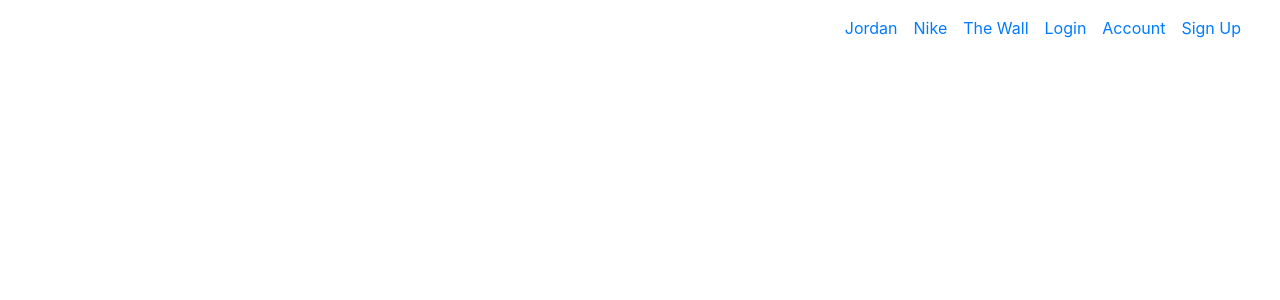
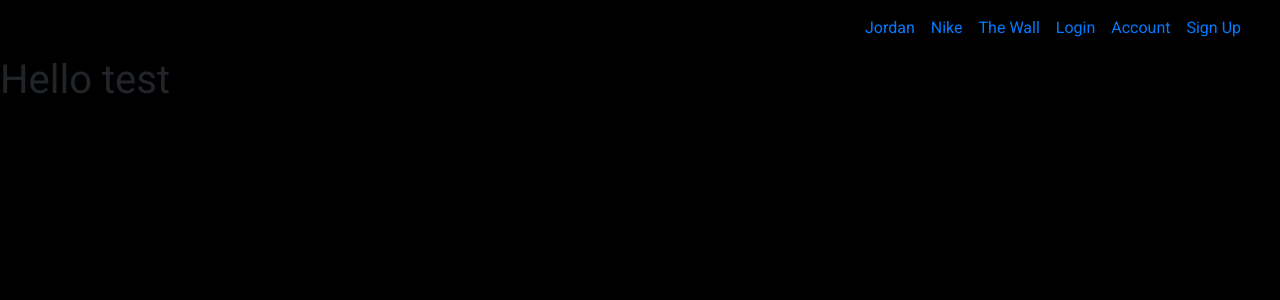
Before and after one commit to Harry-Leepz/Project-Airtown, a Flask app: page / in a window 1280 px wide. Shown: the top 300 px of the page. Run offline with Flask 2, Linux system fonts and the light colour scheme; data that the repository does not hold is empty; some libraries are stand-ins or nearby versions.

Commit message:
Create Static directory with js and css directory with style.css and script.js files

```diff
--- /dev/null
+++ b/static/css/style.css
@@ -0,0 +1,6 @@
+body {
+    font-family: 'Roboto', sans-serif;
+    margin: 0;
+    padding: 0;
+    background-color: black;
+}
--- a/templates/base.html
+++ b/templates/base.html
@@ -7,7 +7,9 @@
 <meta name="Description" content="Enter your description here"/>
 <link rel="stylesheet" href="https://cdnjs.cloudflare.com/ajax/libs/twitter-bootstrap/4.5.2/css/bootstrap.min.css">
 <link rel="stylesheet" href="https://cdnjs.cloudflare.com/ajax/libs/font-awesome/5.15.0/css/all.min.css">
-<link rel="stylesheet" href="assets/css/style.css">
+<link rel="preconnect" href="https://fonts.gstatic.com" crossorigin>
+<link href="https://fonts.googleapis.com/css2?family=Roboto:wght@400;700;900&display=swap" rel="stylesheet">
+<link rel="stylesheet" href="{{ url_for ('static', filename='css/style.css') }}" type="text/css">
 <title>Air Town - Home Page</title>
 </head>
 <body>
@@ -16,8 +18,8 @@
         <div class="container-fluid">
 
             <button class="navbar-toggler ml-auto" type="button" data-toggle="collapse" data-target="#navbarNavDropdown"
-            aria-controls="navbarNavDropdown" aria-expanded="false" aria-label="Toggle navigation">
-            <span><i class="fas fa-bars"></i></span>
+                aria-controls="navbarNavDropdown" aria-expanded="false" aria-label="Toggle navigation">
+                <span><i class="fas fa-bars"></i></span>
             </button>
 
             <div class="collapse navbar-collapse" id="navbarNavDropdown">
@@ -46,12 +48,14 @@
             </div>
         </div>
     </nav>
+<!-- Navbar Section Ends -->
     {% block content %}
 
     {% endblock %}
-<!-- Navbar Section Ends -->
+
 <script src="https://cdnjs.cloudflare.com/ajax/libs/jquery/3.5.1/jquery.slim.min.js"></script>
 <script src="https://cdnjs.cloudflare.com/ajax/libs/popper.js/1.16.1/umd/popper.min.js"></script>
 <script src="https://cdnjs.cloudflare.com/ajax/libs/twitter-bootstrap/4.5.2/js/bootstrap.min.js"></script>
+<script src="{{ url_for ('static', filename='js/script.js')}}"></script>
 </body>
 </html>
--- a/templates/posts.html
+++ b/templates/posts.html
@@ -1,8 +1,7 @@
-
-    {% extends 'base.html' %}
+{% extends 'base.html' %}
 
     {% block content %}
-
+        <h1> Hello test </h1>
         {% for post in posts %}
             {{ post.post_title }} <br>
             {{ post.category_name }} <br>
```
Also changed, not shown: static/js/script.js (added).
